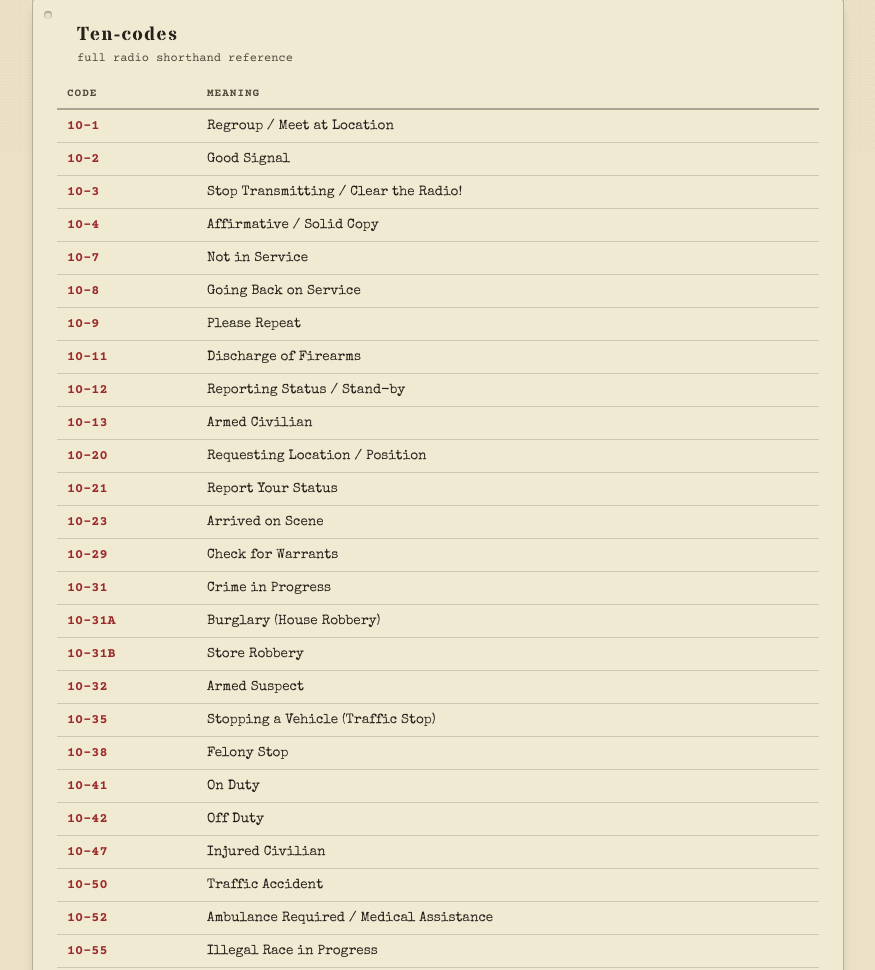
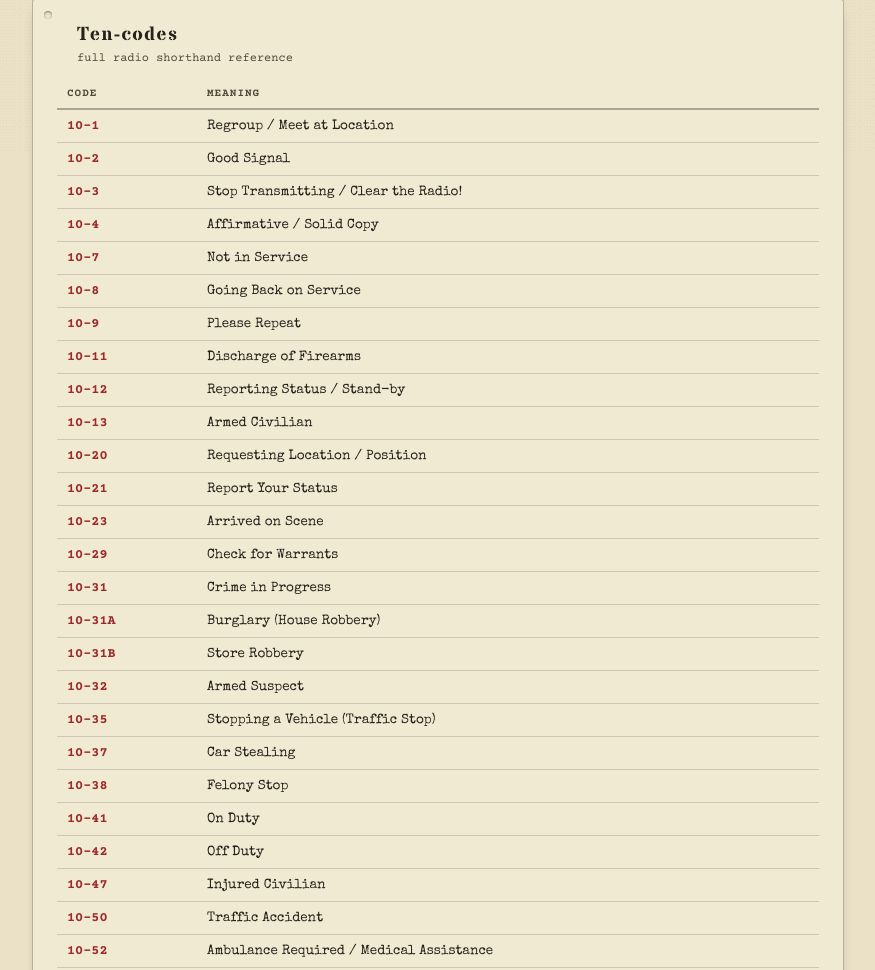
Before and after one commit to SATUCERITA-HUB/LEO-CHEAT-SHEET, a plain HTML site: page index.html in a window 1280 px wide. Shown: the part 649-1619 px from the top of the page, without its empty margins (202-1077 px from the left). Drawn offline with nearby package versions, Linux system fonts and the light colour scheme.

Commit message:
Update index.html

```diff
--- a/index.html
+++ b/index.html
@@ -628,6 +628,7 @@ const tenCodes = [
   {code:'10-31B', meaning:'Store Robbery'},
   {code:'10-32', meaning:'Armed Suspect'},
   {code:'10-35', meaning:'Stopping a Vehicle (Traffic Stop)'},
+  {code:'10-37', meaning:'Car Stealing'},
   {code:'10-38', meaning:'Felony Stop'},
   {code:'10-41', meaning:'On Duty'},
   {code:'10-42', meaning:'Off Duty'},
```
